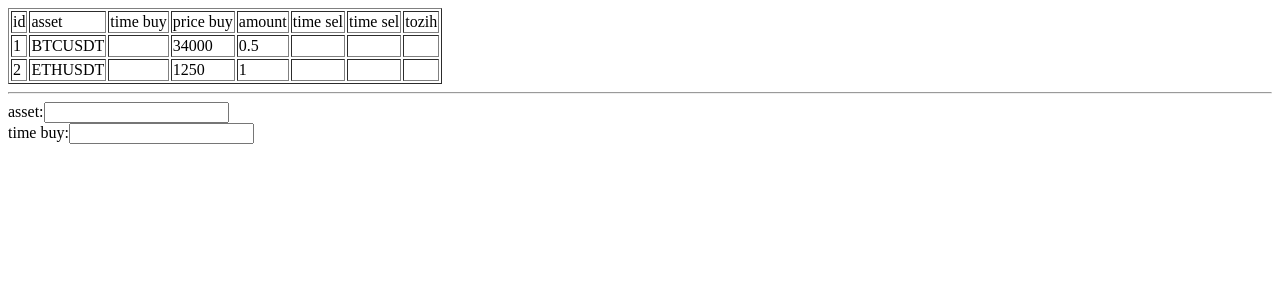
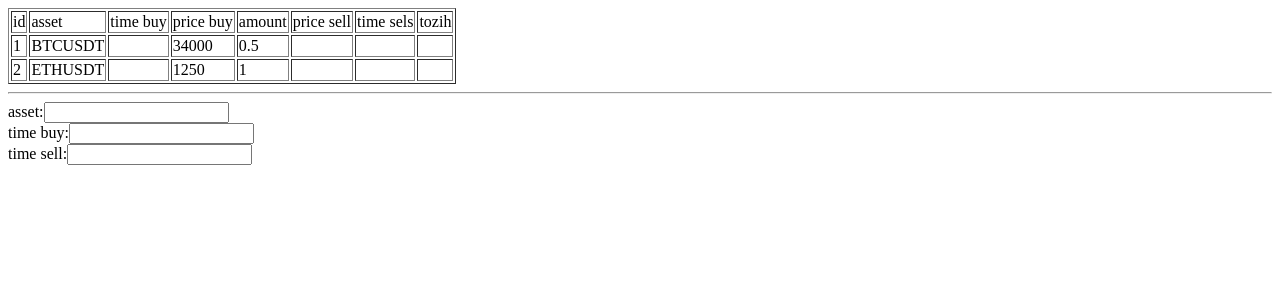
Before and after one commit to vahidzahani/papertrader, a PHP site: page / in a window 1280 px wide. Shown: the top 300 px of the page. Run offline with PHP 8.4, Linux system fonts and the light colour scheme; data comes from the database, SQL or seed files in the repository.

Commit message:
update index

```diff
--- a/index.php
+++ b/index.php
@@ -23,8 +23,8 @@ $db = new SQLite3('mydb.db');
             <td>time buy</td>
             <td>price buy</td>
             <td>amount</td>
-            <td>time sel</td>
-            <td>time sel</td>
+            <td>price sell</td>
+            <td>time sels</td>
             <td>tozih</td>
         </tr>
         <?php
@@ -48,6 +48,7 @@ $db = new SQLite3('mydb.db');
    <hr>
    <label>asset:</label><input type="text"> <br>
    <label>time buy:</label><input type="text"> <br>
+   <label>time sell:</label><input type="text"> <br>
 
 </body>
 </html>
```
